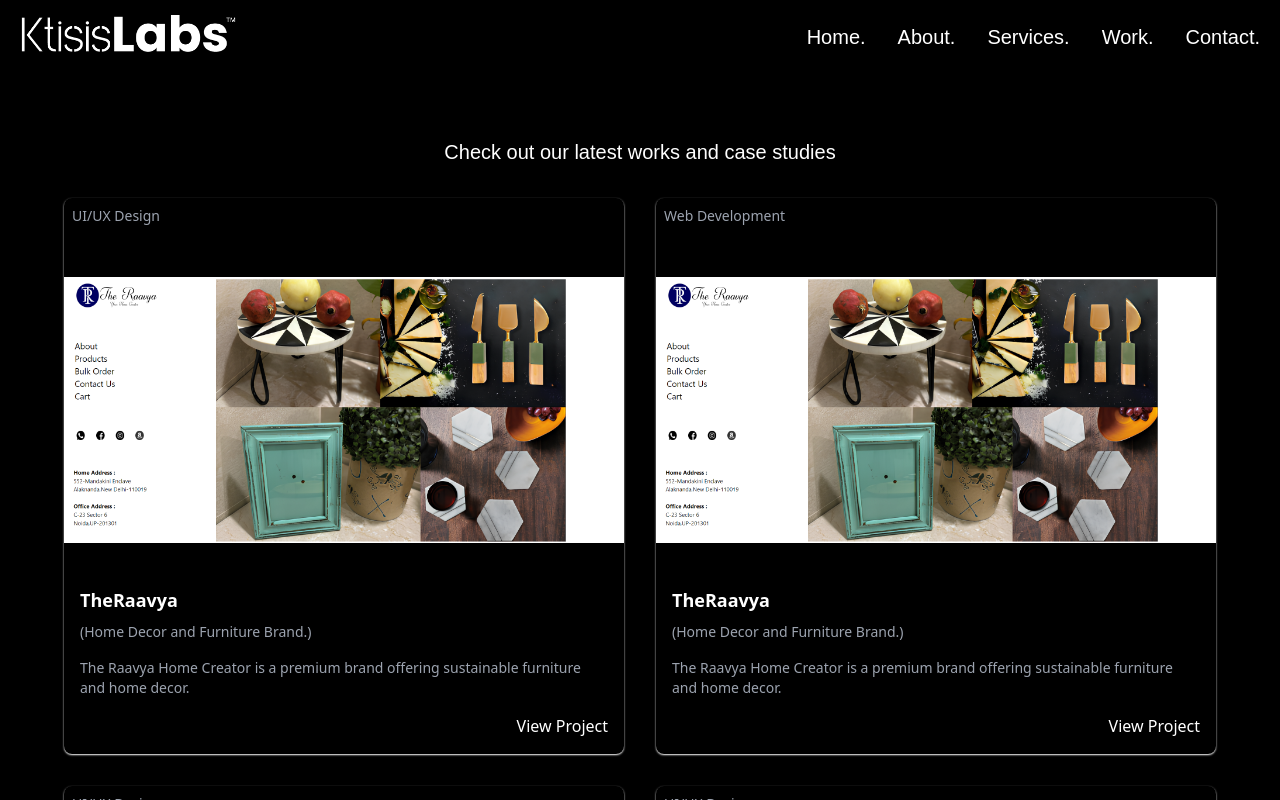
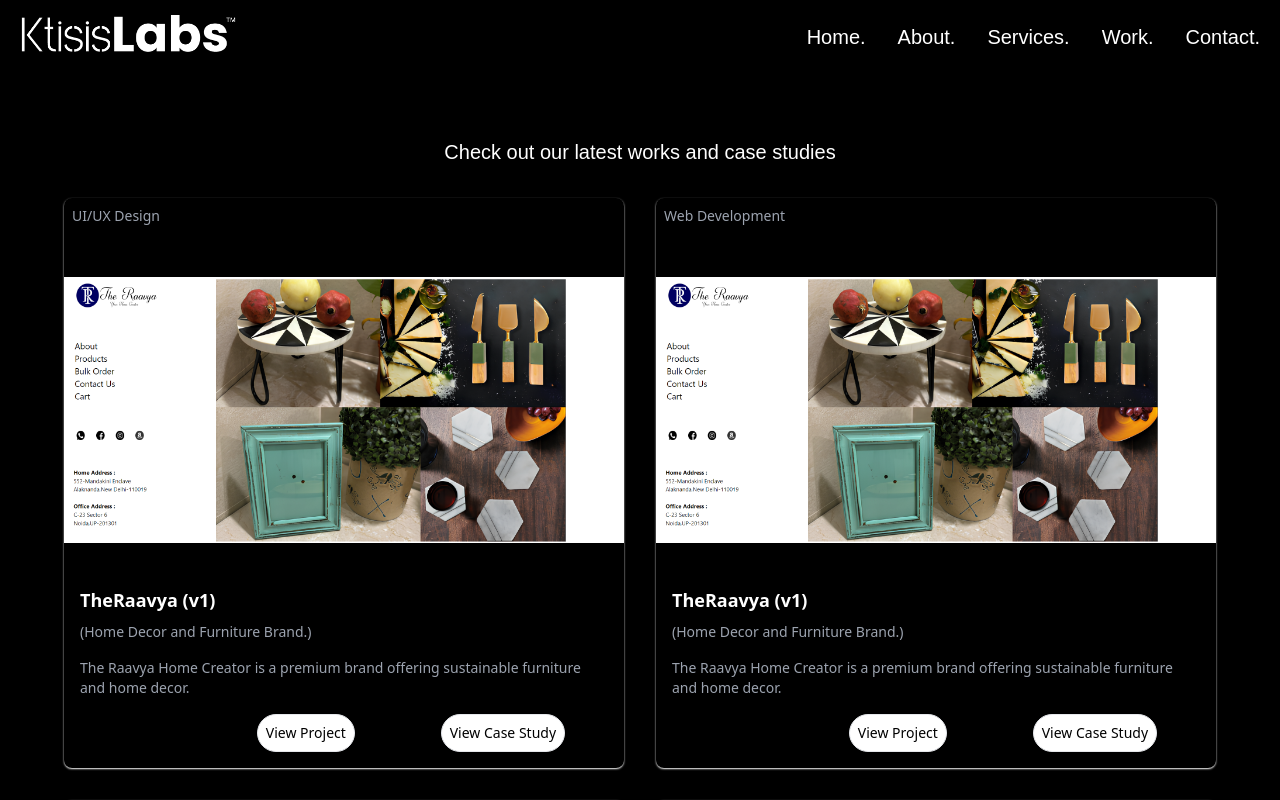
Before and after one commit to ktisislabs/OfficialSite, a React (Create React App) app: page /Work in a window 1280 px wide. Built offline with nearby package versions, Linux system fonts and the light colour scheme.

Commit message:
updated code

```diff
--- a/src/Data/Work.js
+++ b/src/Data/Work.js
@@ -6,7 +6,7 @@
 export const WorkData=[
     {
         id:1,
-        Name:"TheRaavya",
+        Name:"TheRaavya (v1)",
         Industry:"Home Decor and Furniture Brand.",
         image:Raavya,
         Service:"UI/UX Design",
@@ -15,7 +15,7 @@
     },
     {
         id:2,
-        Name:"TheRaavya",
+        Name:"TheRaavya (v1)",
         Industry:"Home Decor and Furniture Brand.",
         image:Raavya,
         Service:"Web Development ",
--- a/src/Pages/Work.jsx
+++ b/src/Pages/Work.jsx
@@ -1,16 +1,41 @@
-import React from "react";
+import React, { useState } from "react";
 import Navbar from "../components/Navbar";
 import { WorkData } from "../Data/Work";
+import Casestudy from "../components/Casestudy";
 
 function Work() {
+  const [openCaseStudy, setOpenCaseStudy] = useState(null);
+
+  const openCasestudy = (casestudydata) => {
+    setOpenCaseStudy(casestudydata);
+  };
+
+  const closeCasestudy=()=>{
+    setOpenCaseStudy(null)
+  }
+
+  const renderCasestudy = () => {
+    if (openCaseStudy) {
+      return <Casestudy data={openCaseStudy} closeCaseStudy={closeCasestudy} />;
+    }
+    return null;
+  };
+
   return (
+    <>
+    {renderCasestudy()}
     <div className="Work-Container overflow-auto w-full h-screen bg-black text-white fixed">
       {/* Navbar */}
       <Navbar />
 
+      {/* Case Study Overlay */}
+
+
       {/* Main Content */}
       <div className="Work-grid-container w-full min-h-screen flex flex-col items-center px-6 md:px-16 pt-16">
-        <h1 className="text-2xl md:text-5xl sm:text-lg lg:text-xl font-medium mb-8 text-center font-poppins ">Check out our latest works and case studies </h1>
+        <h1 className="text-2xl md:text-5xl sm:text-lg lg:text-xl font-medium mb-8 text-center font-poppins">
+          Check out our latest works and case studies
+        </h1>
 
         {/* Grid Layout for Work Cards */}
         <div className="Card-grid-container grid grid-cols-1 sm:grid-cols-2 lg:grid-cols-2 gap-8 w-full max-w-6xl">
@@ -19,7 +44,7 @@
               key={index}
               className="Work-card bg-black shadow-sm shadow-white rounded-lg shadow-lg overflow-hidden hover:scale-105 transform transition duration-300 ease-in-out"
             >
-                <p className="text-sm text-gray-400 mb-4 p-2">{item.Service}</p>
+              <p className="text-sm text-gray-400 mb-4 p-2">{item.Service}</p>
               {/* Image */}
               <div className="Work-card-image">
                 <img
@@ -32,21 +57,27 @@
               {/* Card Content */}
               <div className="p-4">
                 <h2 className="text-lg font-bold mb-2">{item.Name}</h2>
+
                 <p className="text-sm text-gray-400 mb-4">({item.Industry})</p>
                 <p className="text-sm text-gray-400 mb-4">{item.Description}</p>
 
-                <div className="flex items-center justify-between">
-                  <span className="text-sm text-gray-500">
-                    {item.category}
-                  </span>
+                <div className="flex items-center justify-around">
+                  <span className="text-sm text-gray-500">{item.category}</span>
+
                   <a
                     href={item.link}
                     target="_blank"
                     rel="noopener noreferrer"
-                    className="text-white hover:text-gray-500"
+                    className="hover:text-gray-500 ml-12 border p-2 text-sm rounded-full bg-white text-black font-medium"
                   >
                     View Project
                   </a>
+                  <button
+                    className="hover:text-gray-500 border p-2 text-sm rounded-full bg-white text-black font-medium"
+                    onClick={()=>openCasestudy(item)}
+                  >
+                    View Case Study
+                  </button>
                 </div>
               </div>
             </div>
@@ -54,6 +85,7 @@
         </div>
       </div>
     </div>
+    </>
   );
 }
 
--- /dev/null
+++ b/src/components/Casestudy.jsx
@@ -0,0 +1,26 @@
+import React from "react";
+
+function Casestudy({ closeCaseStudy, data }) {
+  if (!data) {
+    return null; // Handle cases where no data is provided
+  }
+
+  return (
+    <div className="Casestudy-Container fixed inset-0 bg-black bg-opacity-50 flex items-center justify-center z-50">
+      <div className="Casestudy-Content bg-white rounded-lg shadow-lg p-8 w-11/12 md:w-2/3 lg:w-1/2 text-center">
+        <h2 className="text-2xl font-bold mb-4 text-black">{data.Name} Case Study</h2>
+        <p className="text-gray-700 mb-6">
+          {data.Description || "This is the case study content. You can customize this text to include more details."}
+        </p>
+        <button
+          className="bg-black text-white px-4 py-2 rounded hover:bg-gray-800"
+          onClick={closeCaseStudy}
+        >
+          Close
+        </button>
+      </div>
+    </div>
+  );
+}
+
+export default Casestudy;
--- a/src/components/Navbar.jsx
+++ b/src/components/Navbar.jsx
@@ -47,7 +47,6 @@
             <a href='mailto:connect.ktisislabs@gmail.com' target='_blank' className="flex flex-col items-center hover:text-red-500 transition-all">
               <SiGmail className='w-6 h-6 sm:w-8 sm:h-8' />
             </a>
-
           </div>
         </div>
       </div>
```
